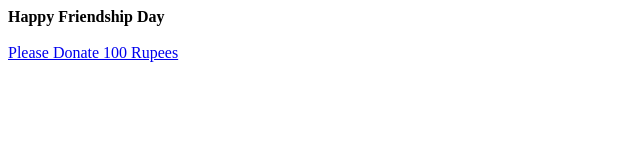
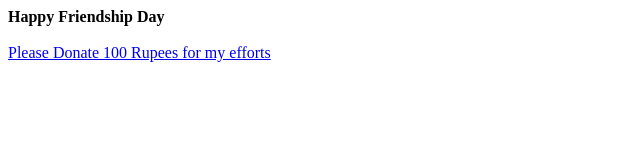
Before and after one commit to ItsWhoCares/ItsWhoCares.github.io, a plain HTML site: page index.html in a window 1280 px wide. Shown: the whole page, without its empty margins (0-640 px from the left). Drawn offline with Linux system fonts and the light colour scheme.

Commit message:
Update index.html

```diff
--- a/index.html
+++ b/index.html
@@ -12,7 +12,7 @@
     <a
       href="upi://pay?pa=itswhocaresman-1@okaxis&amp;pn=K GAUTAM&amp;cu=INR&amp;am=100&amp;tn=Please Donate 100 Rupees"
       class="upi-pay1"
-      >Please Donate 100 Rupees</a
+      >Please Donate 100 Rupees for my efforts</a
     >
   </body>
   <!--   <script>
```
